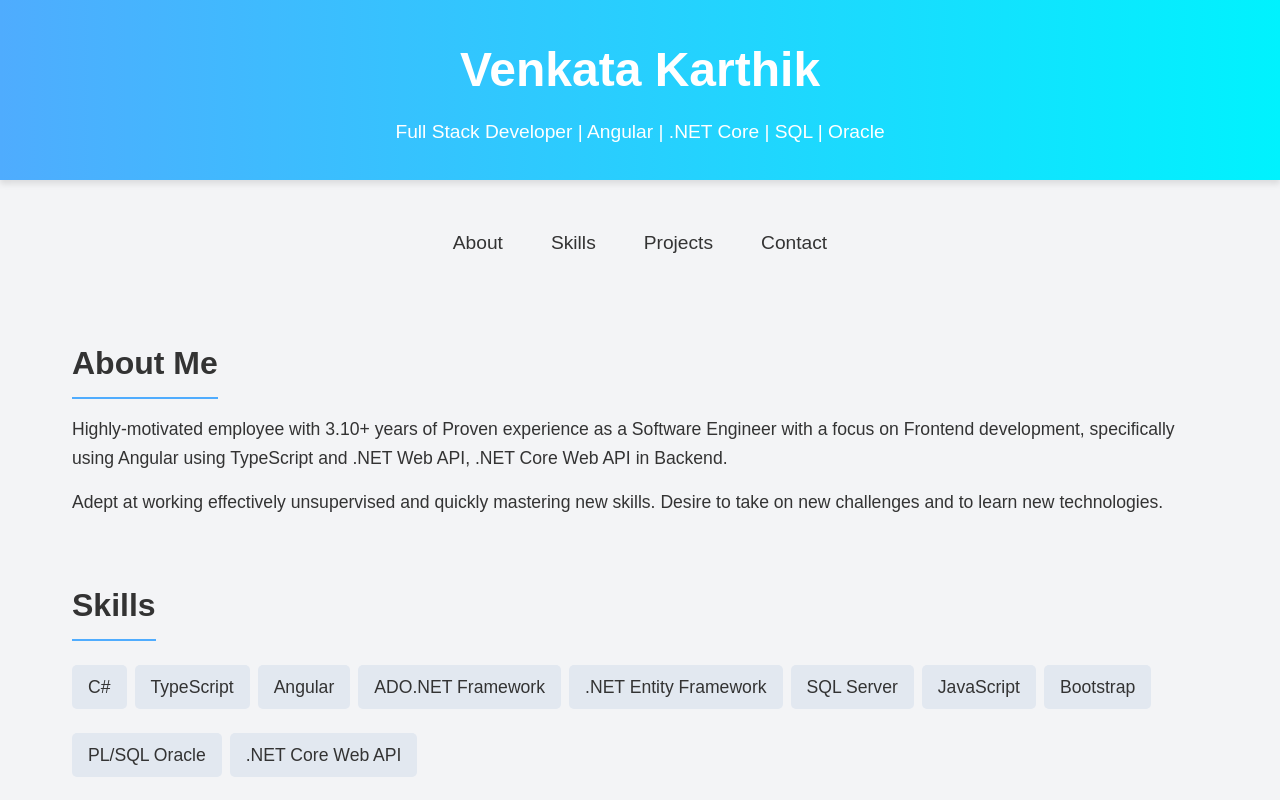
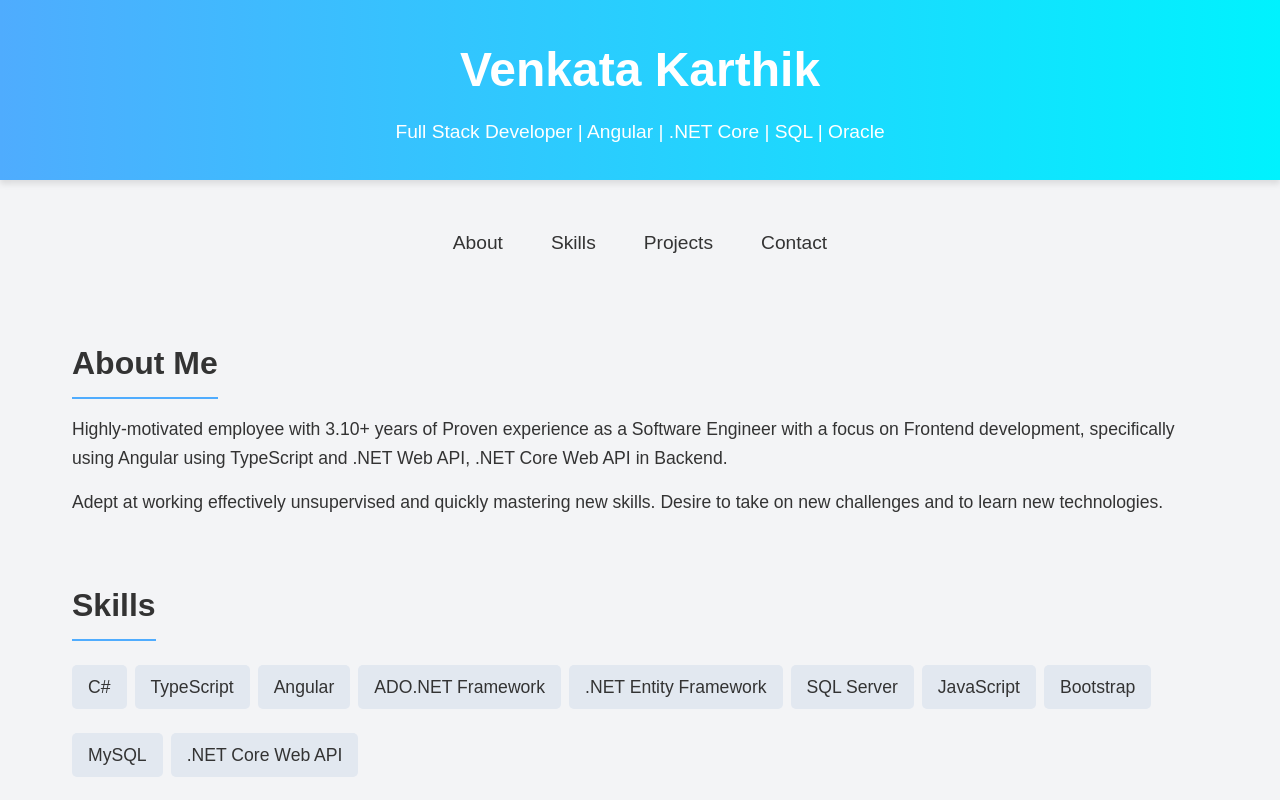
Before and after one commit to K-VENKATA-KARTHIK-19/Portfolio, a plain HTML site: page index.html in a window 1280 px wide. Shown: the top 800 px of the page. Drawn offline with Linux system fonts and the light colour scheme.

Commit message:
Update index.html

```diff
--- a/index.html
+++ b/index.html
@@ -240,7 +240,7 @@
                 <li>SQL Server</li>
                 <li>JavaScript</li>
                 <li>Bootstrap</li>
-                <li>PL/SQL Oracle</li>
+                <li>MySQL</li>
                 <li>.NET Core Web API</li>
             </ul>
         </section>
```
